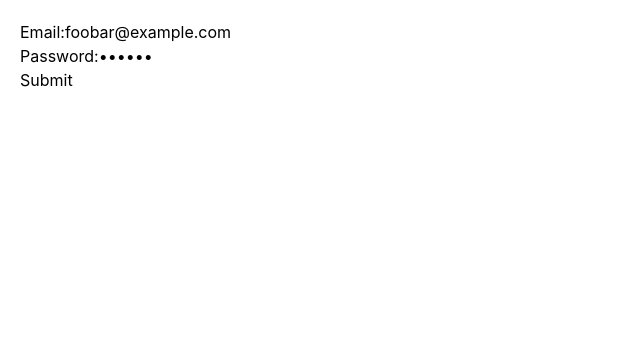
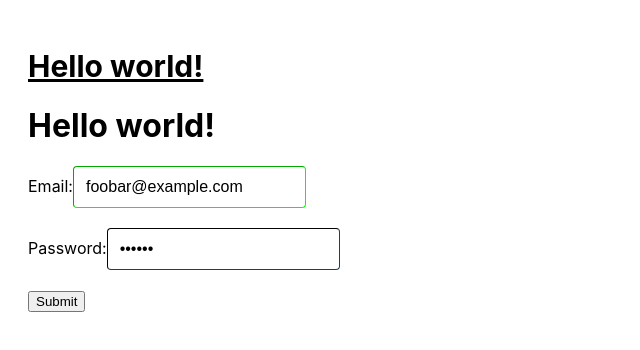
Before and after one commit to redbadger/sb-nextjs-poc, a Next.js app: page /tailwind in a window 1280 px wide. Shown: the top 350 px of the page, without its empty margins (0-640 px from the left). Built offline with nearby package versions, Linux system fonts and the light colour scheme.

Commit message:
Add tailwind to disco/demo piece

```diff
--- a/next.config.js
+++ b/next.config.js
@@ -20,4 +20,9 @@ const nextConfig = {
   },
 };
 
-module.exports = withTM(nextConfig);
+// Materialize
+// module.exports = withTM(nextConfig);
+
+// Tailwind
+const vanillaNextConfig = {};
+module.exports = vanillaNextConfig;
--- a/package.json
+++ b/package.json
@@ -26,6 +26,7 @@
   },
   "devDependencies": {
     "@mui/styled-engine-sc": "^5.6.1",
+    "@tailwindcss/forms": "^0.5.0",
     "@testing-library/jest-dom": "^5.0.0",
     "@testing-library/react": "^12.1.0",
     "@testing-library/user-event": "^13.0.0",
--- a/src/pages/tailwind/index.tsx
+++ b/src/pages/tailwind/index.tsx
@@ -1,32 +1,34 @@
-import React from "react"
-import { Formik } from "formik"
-import * as yup from "yup"
-import type { NextPage } from "next"
+import React from 'react';
+import { Formik } from 'formik';
+import * as yup from 'yup';
+import type { NextPage } from 'next';
 
 const validationSchema = yup.object({
   email: yup
     .string()
-    .email("Enter a valid email")
-    .required("Email is required"),
+    .email('Enter a valid email')
+    .required('Email is required'),
   password: yup
     .string()
-    .min(8, "Password should be of minimum 8 characters length")
-    .required("Password is required"),
-})
+    .min(8, 'Password should be of minimum 8 characters length')
+    .required('Password is required'),
+});
 
 const initialValues = {
-  email: "foobar@example.com",
-  password: "foobar",
-}
+  email: 'foobar@example.com',
+  password: 'foobar',
+};
 
 const Tailwind: NextPage = () => {
   return (
     <div>
+      <h1 className="text-3xl font-bold underline">Hello world!</h1>
+      <h1 className="">Hello world!</h1>
       <Formik
         initialValues={initialValues}
         validationSchema={validationSchema}
         onSubmit={(values) => {
-          console.table(values)
+          console.table(values);
         }}
       >
         {({
@@ -48,6 +50,11 @@ const Tailwind: NextPage = () => {
                 onChange={handleChange}
                 onBlur={handleBlur}
                 value={values.email}
+                className={`rounded border-joseph ${
+                  errors.email && touched.email && errors.email
+                    ? 'border-2 border-rose-500'
+                    : ''
+                }`}
               />
             </div>
 
@@ -62,6 +69,11 @@ const Tailwind: NextPage = () => {
                 onChange={handleChange}
                 onBlur={handleBlur}
                 value={values.password}
+                className={`rounded border-hashim ${
+                  errors.password && touched.password && errors.password
+                    ? 'border-2 border-rose-500'
+                    : ''
+                }`}
               />
             </div>
 
@@ -74,7 +86,7 @@ const Tailwind: NextPage = () => {
         )}
       </Formik>
     </div>
-  )
-}
+  );
+};
 
-export default Tailwind
+export default Tailwind;
--- a/tailwind.config.js
+++ b/tailwind.config.js
@@ -1,10 +1,18 @@
 module.exports = {
   content: [
-    "./pages/**/*.{js,ts,jsx,tsx}",
-    "./components/**/*.{js,ts,jsx,tsx}",
+    './src/pages/**/*.{js,ts,jsx,tsx,html,js}',
+    './src/components/**/*.{js,ts,jsx,tsx,html,js}',
   ],
+  corePlugins: {
+    preflight: false,
+  },
   theme: {
-    extend: {},
+    extend: {
+      colors: {
+        hashim: '#243c5a',
+        joseph: 'rgb(0,255,0)',
+      },
+    },
   },
-  plugins: [],
-}
+  plugins: [require('@tailwindcss/forms')],
+};
```
Also changed, not shown: src/pages/material-ui/readme.md, src/pages/tailwind/readme.md (added), 1 other file (tests, documents, lock files or other folders).
